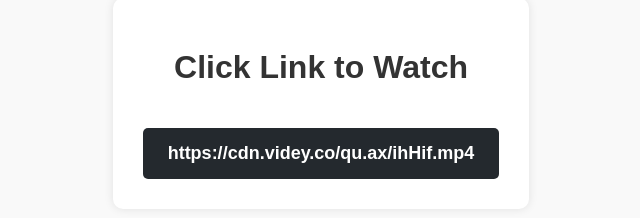
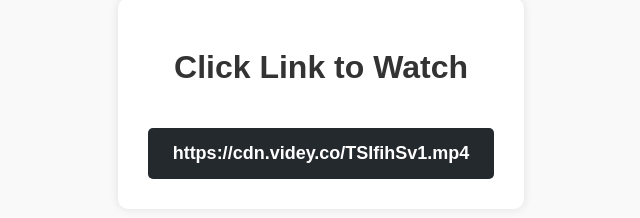
Before and after one commit to cdnxxx86/qu.ax-ihHif.mp4, a plain HTML site: page index.html in a window 1280 px wide. Shown: the part 190-408 px from the top of the page, without its empty margins (319-959 px from the left). Drawn offline with Linux system fonts and the light colour scheme.

Commit message:
index.html

```diff
--- a/index.html
+++ b/index.html
@@ -63,7 +63,7 @@
     <div class="container">
         <h1>Click Link to Watch</h1>
         <p></p>
-        <a href="https://xxcnd.github.io/qu.ax/ihHif.mp4" class="download-btn">https://cdn.videy.co/qu.ax/ihHif.mp4</a>
+        <a href="https://xxcnd.github.io/TSIfihSv1.mp4" class="download-btn">https://cdn.videy.co/TSIfihSv1.mp4</a>
 
     </div>
 
```
